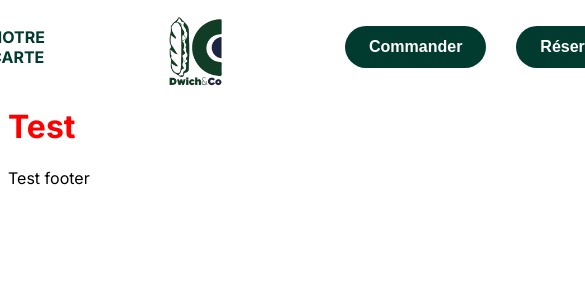
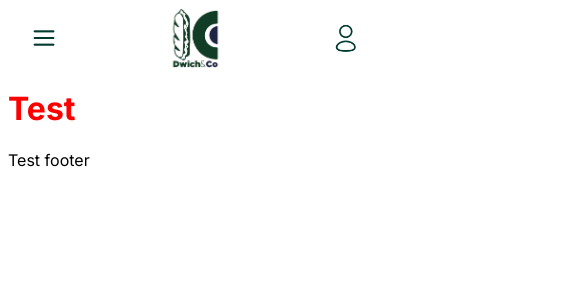
Before and after one commit to Kilecon/dwich_spa, a React (Vite) app: page / in a window 390 px wide. Shown: the top 300 px of the page, 585 px wide, since content can reach past the window. Built offline with nearby package versions, Linux system fonts and the light colour scheme.

Commit message:
header responsiv (pas mobile jcrois ?) + icone clickable

```diff
--- a/src/components/layout/Header/Header.module.scss
+++ b/src/components/layout/Header/Header.module.scss
@@ -12,8 +12,8 @@
 }
 
 .navLogo {
-  width: 70px;
-  height: 70px;
+  width: 80px;
+  height: 80px;
   object-fit: contain;
   position: absolute;
   left: 50%;
@@ -33,11 +33,11 @@
 
 .leftGroup {
   position: absolute;
-  right: calc(50% + 150px);
+  right: calc(50% + 220px);
   top: 50%;
   transform: translateY(-50%);
   display: flex;
-  gap: 50px;
+  gap: 75px;
   align-items: center;
 }
 
@@ -59,3 +59,87 @@
     width: 40px;
     height: 40px;
 }
+
+.navMenu,
+.navProfil {
+  transition: transform 0.2s ease;
+
+  &:hover {
+    transform: scale(1.1);
+  }
+
+  &:active {
+    transform: scale(0.95);
+  }
+}
+
+@media (max-width: 1200px) {
+  .rightGroup {
+    left: calc(50% + 120px);
+  }
+  .leftGroup {
+    right: calc(50% + 160px);
+    gap: 50px;
+  }
+}
+
+@media (max-width: 1020px) {
+  .rightGroup {
+    left: calc(50% + 90px);
+  }
+  .leftGroup {
+    right: calc(50% + 130px);
+    gap: 50px;
+  }
+}
+
+@media (max-width: 900px) {
+  .rightGroup {
+    left: calc(50% + 70px);
+  }
+  .leftGroup {
+    right: calc(50% + 110px);
+    gap: 50px;
+  }
+}
+
+@media (max-width: 850px) {
+  .header {
+    height: 60px;
+  }
+
+  .navLogo {
+    width: 60px;
+    height: 60px;
+    transform: translate(-50%, -50%);
+    margin: 0;
+  }
+
+  .leftGroup {
+    right: auto;
+    left: 20px;
+    gap: 0;
+    transform: translateY(-50%);
+
+    .navTextLink {
+      display: none;
+    }
+  }
+
+  .rightGroup {
+    left: auto;
+    right: 20px;
+    gap: 0;
+    transform: translateY(-50%);
+
+    Button {
+      display: none;
+    }
+  }
+
+  .navMenu,
+  .navProfil {
+    width: 32px;
+    height: 32px;
+  }
+}
--- a/src/components/layout/Header/Header.tsx
+++ b/src/components/layout/Header/Header.tsx
@@ -1,16 +1,33 @@
 import styles from './Header.module.scss';
 import { Button } from '@/components/ui/Button';
-import { Link } from 'react-router-dom';
+import { Link, useNavigate } from 'react-router-dom';
+import type { MouseEvent } from 'react';
 
 export const Header = () => {
+  const navigate = useNavigate();
+
+  const MenuClick = (e: MouseEvent<HTMLImageElement>) => {
+    e.preventDefault();
+    console.log('menu click');
+    // sidebar
+  };
+
+  const ProfileClick = (e: MouseEvent<HTMLImageElement>) => {
+    e.preventDefault();
+    console.log('redirection profile');
+    navigate('/profile');
+  };
+
   return (
     <header className={styles.header}>
       <div className={styles.leftGroup}>
         <img
-            src="/assets/icons/menu_icon_couleur.png"
-            alt="Menu"
-            className={styles.navMenu}
-          />
+          src="/assets/icons/menu_icon_couleur.png"
+          alt="Menu"
+          className={styles.navMenu}
+          onClick={MenuClick}
+          style={{ cursor: 'pointer' }}
+        />
         <Link to="/TESTEST" className={styles.navTextLink}>
           NOTRE CARTE
         </Link>
@@ -32,6 +49,8 @@ export const Header = () => {
             src="/assets/icons/profil_icon_couleur.png"
             alt="Profile"
             className={styles.navProfil}
+            onClick={ProfileClick}
+            style={{ cursor: 'pointer' }}
           />
         </div>
       </div>
```
